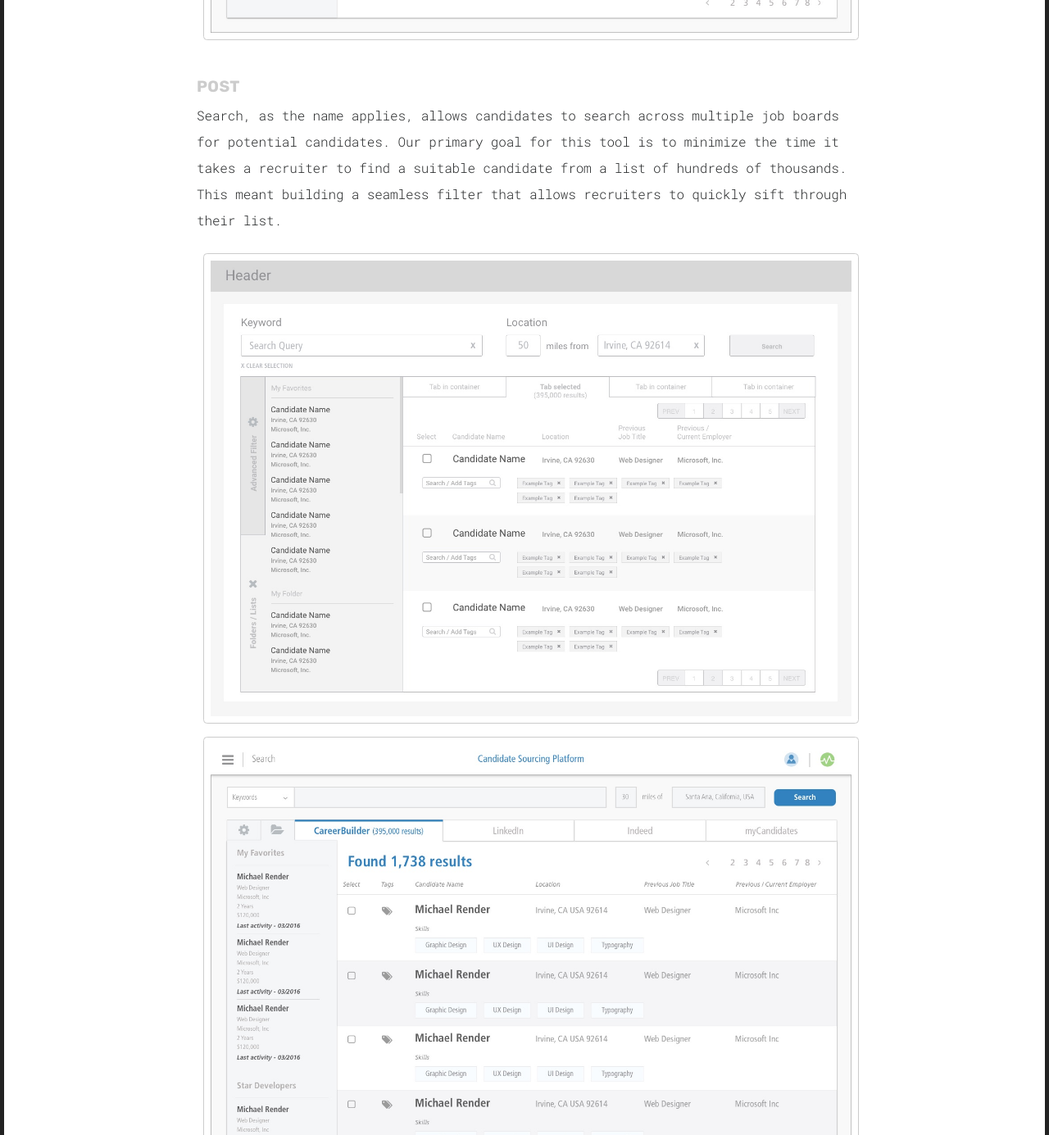
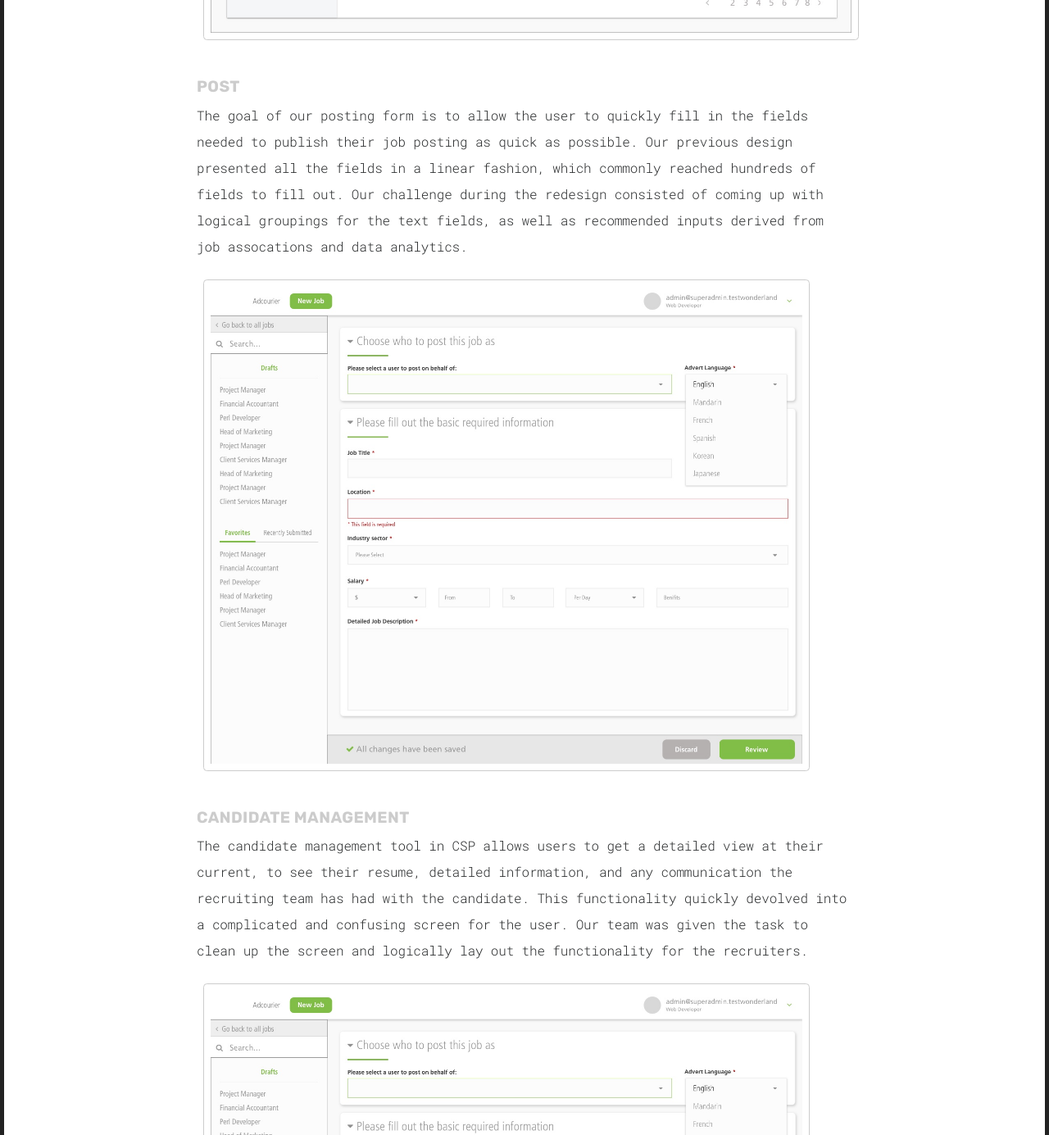
Before and after one commit to Kaihuang724/kaihuang.me, a website: page src/CS-csp.html in a window 1280 px wide. Shown: the part 2140-3525 px from the top of the page at 82% size. Drawn offline with nearby package versions, Linux system fonts and the light colour scheme; files that its build step writes are made by us from their sources; a script that the page names is missing.

Commit message:
Finished CSP Case Study

```diff
--- a/src/CS-csp.html
+++ b/src/CS-csp.html
@@ -30,9 +30,13 @@
         </section>
         <section class="row CS-subSection">
             <h3 class="col-12"> Post </h3>
-            <p> Search, as the name applies, allows candidates to search across multiple job boards for potential candidates. Our primary goal for this tool is to minimize the time it takes a recruiter to find a suitable candidate from a list of hundreds of thousands. This meant building a seamless filter that allows recruiters to quickly sift through their list.</p>
-            <img class"img-fluid" src="./images/CSP-SearchWireframe.jpg" />
-            <img class"img-fluid" src="./images/CSP-SearchDesign.jpg" />
+            <p> The goal of our posting form is to allow the user to quickly fill in the fields needed to publish their job posting as quick as possible. Our previous design presented all the fields in a linear fashion, which commonly reached hundreds of fields to fill out. Our challenge during the redesign consisted of coming up with logical groupings for the text fields, as well as recommended inputs derived from job assocations and data analytics.</p>
+            <img class"img-fluid" src="./images/CSP-PostDesign.jpg" />
+        </section>
+        <section class="row CS-subSection">
+            <h3 class="col-12"> Candidate Management </h3>
+            <p> The candidate management tool in CSP allows users to get a detailed view at their current, to see their resume, detailed information, and any communication the recruiting team has had with the candidate. This functionality quickly devolved into a complicated and confusing screen for the user. Our team was given the task to clean up the screen and logically lay out the functionality for the recruiters.</p>
+            <img class"img-fluid" src="./images/CSP-PostDesign.jpg" />
         </section>
     </div>
 </body>
--- a/src/sass/_caseStudies.scss
+++ b/src/sass/_caseStudies.scss
@@ -87,6 +87,8 @@
         padding: 0.5em;
         margin: 0.5em;
         height: auto;
+        width: auto;
+        max-height: 600px;
         max-width: 100%;
         border: 1px solid $light;
         border-radius: 4.5px;
```
Also changed, not shown: dist/CS-csp.html, dist/css/main.css, dist/images/CSP-PostDesign.jpg (added), src/images/CSP-PostDesign.jpg (added), 1 other file.
